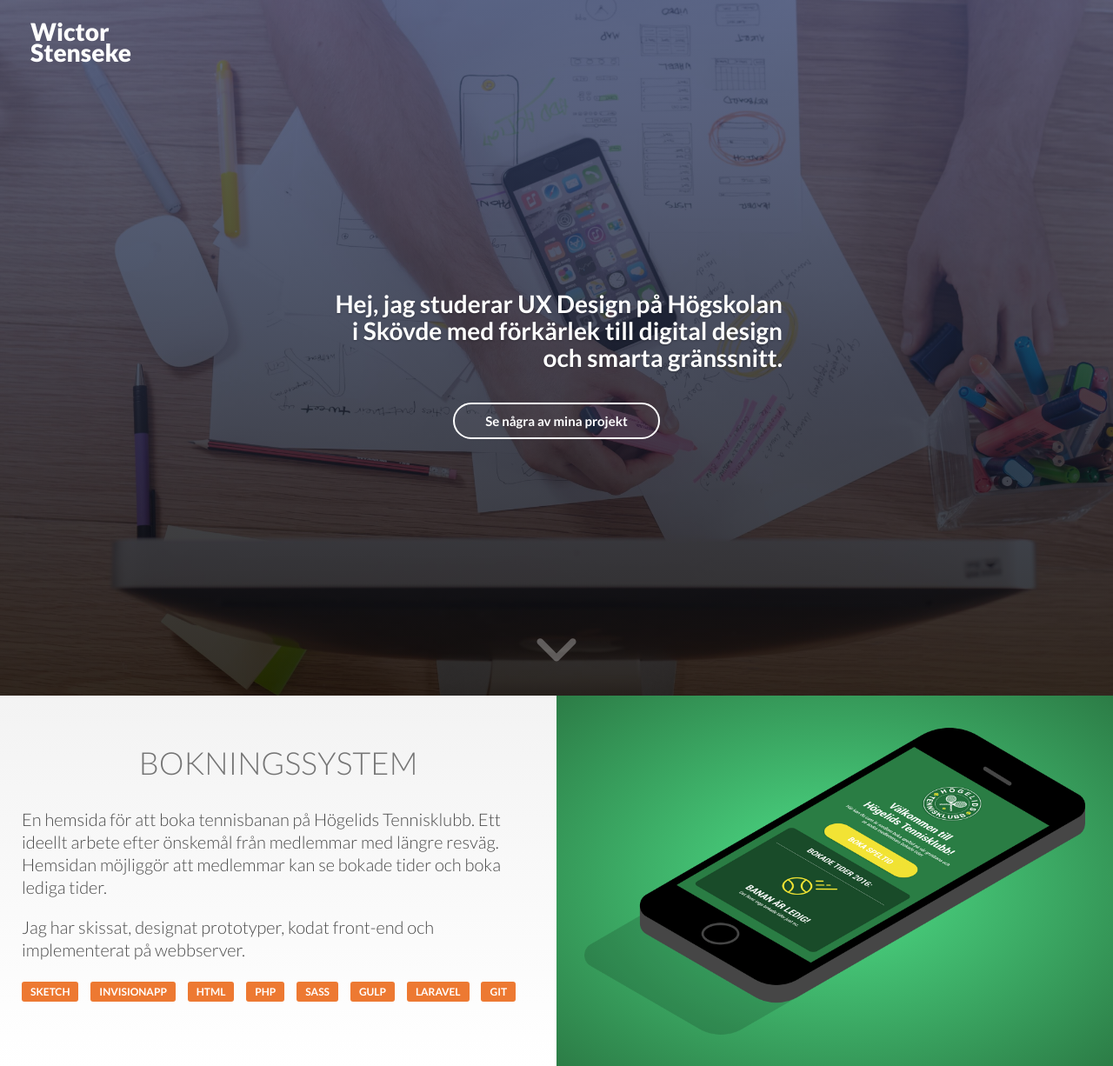
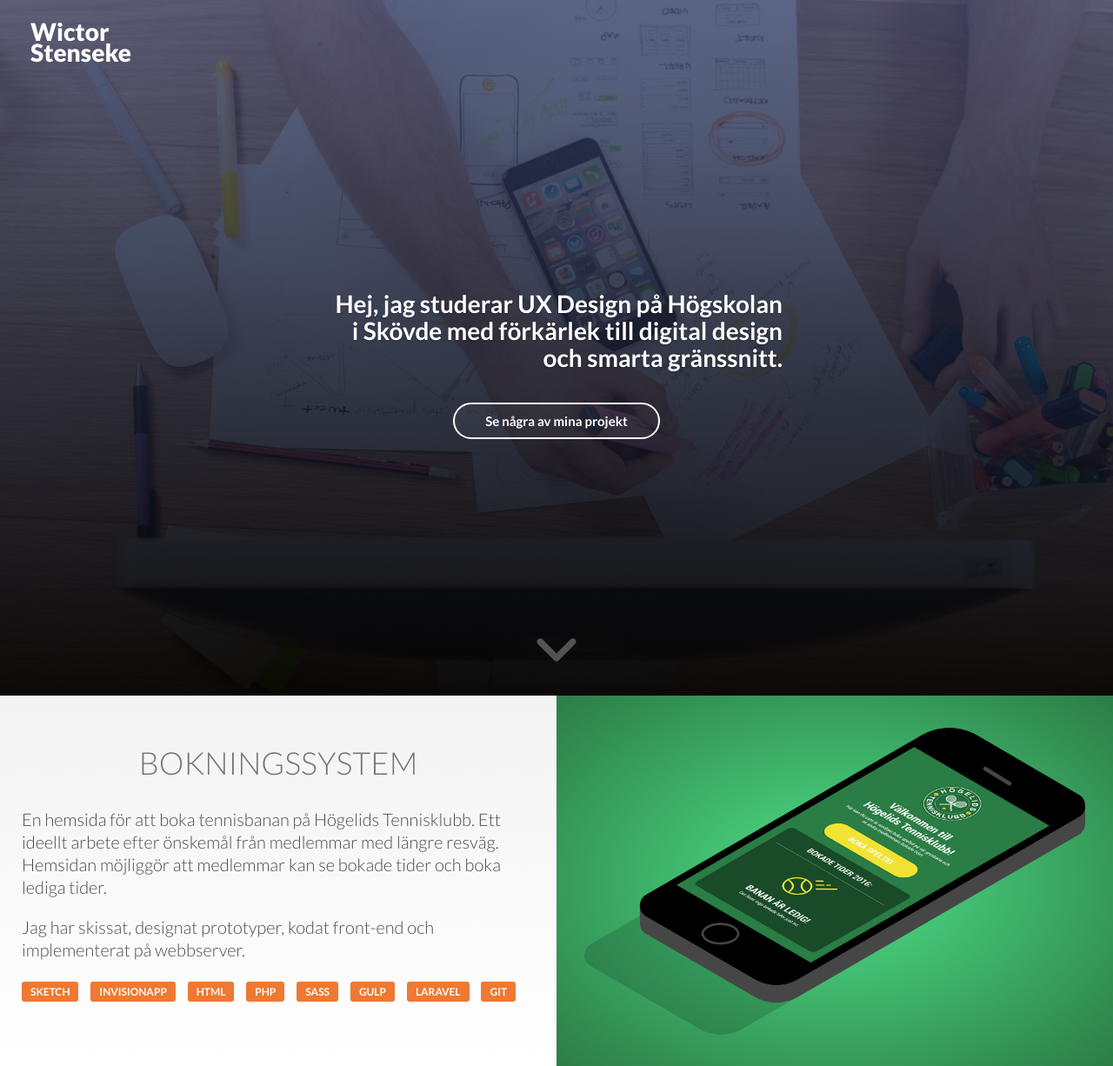
Before and after one commit to wictorstenseke/my-portfolio, a PHP site: page / in a window 1280 px wide. Shown: the top 1226 px of the page at 87% size. Run offline with PHP 8.4, Linux system fonts and the light colour scheme; some libraries are stand-ins or nearby versions.

Commit message:
updated gradient on header

```diff
--- a/public_html/css/main.css
+++ b/public_html/css/main.css
@@ -1248,8 +1248,8 @@ img {
   margin: 0 auto; }
   .header-wrapper .hero-image {
     position: relative;
-    background-image: -webkit-linear-gradient(top, rgba(44, 61, 105, 0.75) 0%, rgba(0, 0, 0, 0.8) 100%), url("../img/ux-research.jpeg");
-    background-image: linear-gradient(-180deg, rgba(44, 61, 105, 0.75) 0%, rgba(0, 0, 0, 0.8) 100%), url("../img/ux-research.jpeg");
+    background-image: -webkit-linear-gradient(top, rgba(44, 61, 105, 0.75) 0%, rgba(0, 0, 0, 0.95) 100%), url("../img/ux-research.jpeg");
+    background-image: linear-gradient(-180deg, rgba(44, 61, 105, 0.75) 0%, rgba(0, 0, 0, 0.95) 100%), url("../img/ux-research.jpeg");
     background-size: cover;
     background-position: center center;
     height: 100vh; }
--- a/sass/2-sections/_header.sass
+++ b/sass/2-sections/_header.sass
@@ -3,7 +3,7 @@
   margin: 0 auto
   .hero-image
     position: relative
-    background-image: linear-gradient(-180deg, rgba(44,61,105,0.75) 0%, rgba(0,0,0,0.80) 100%) , url("../img/ux-research.jpeg")
+    background-image: linear-gradient(-180deg, rgba(44,61,105,0.75) 0%, rgba(0,0,0,0.95) 100%) , url("../img/ux-research.jpeg")
     background-size: cover
     background-position: center center
     height: 100vh
```
